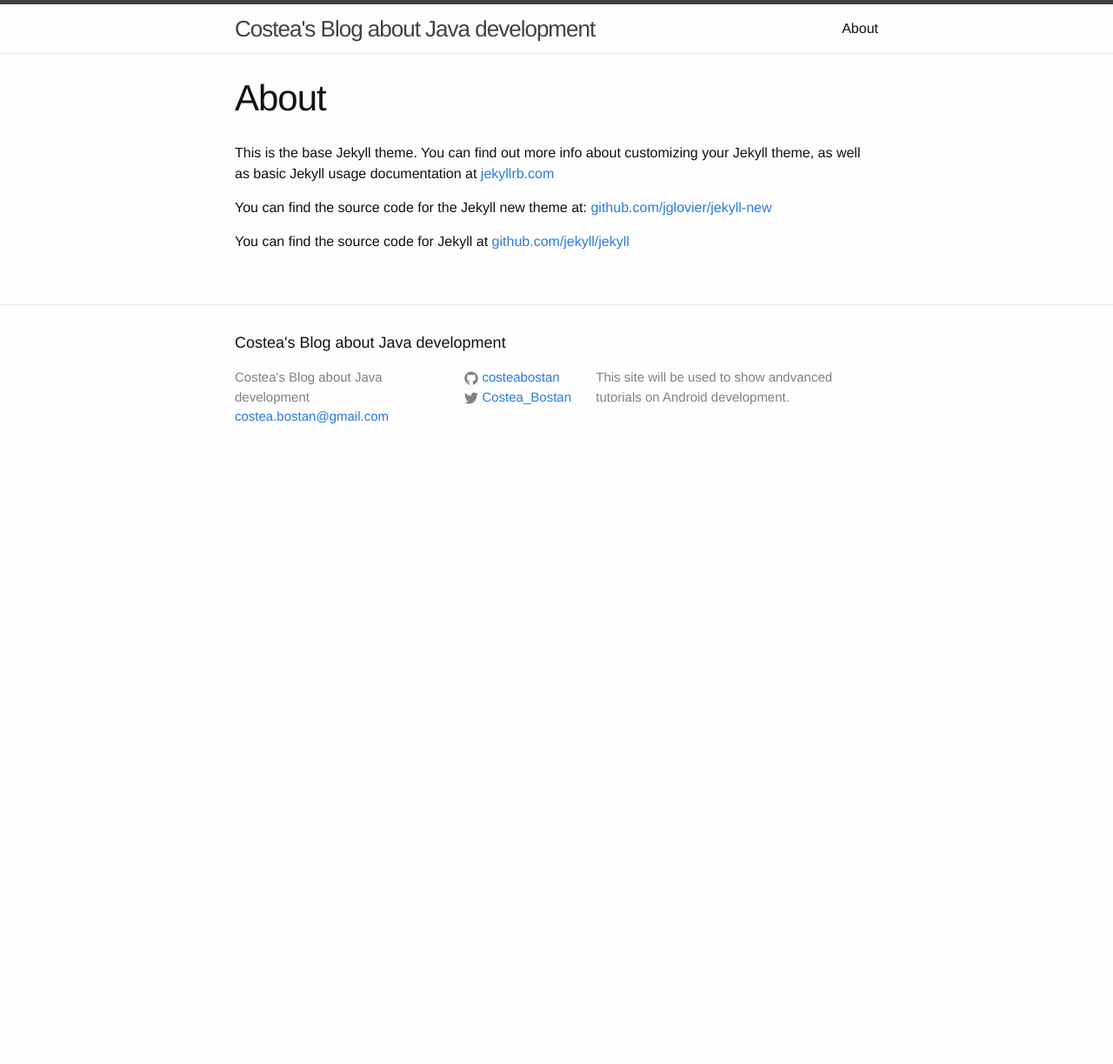
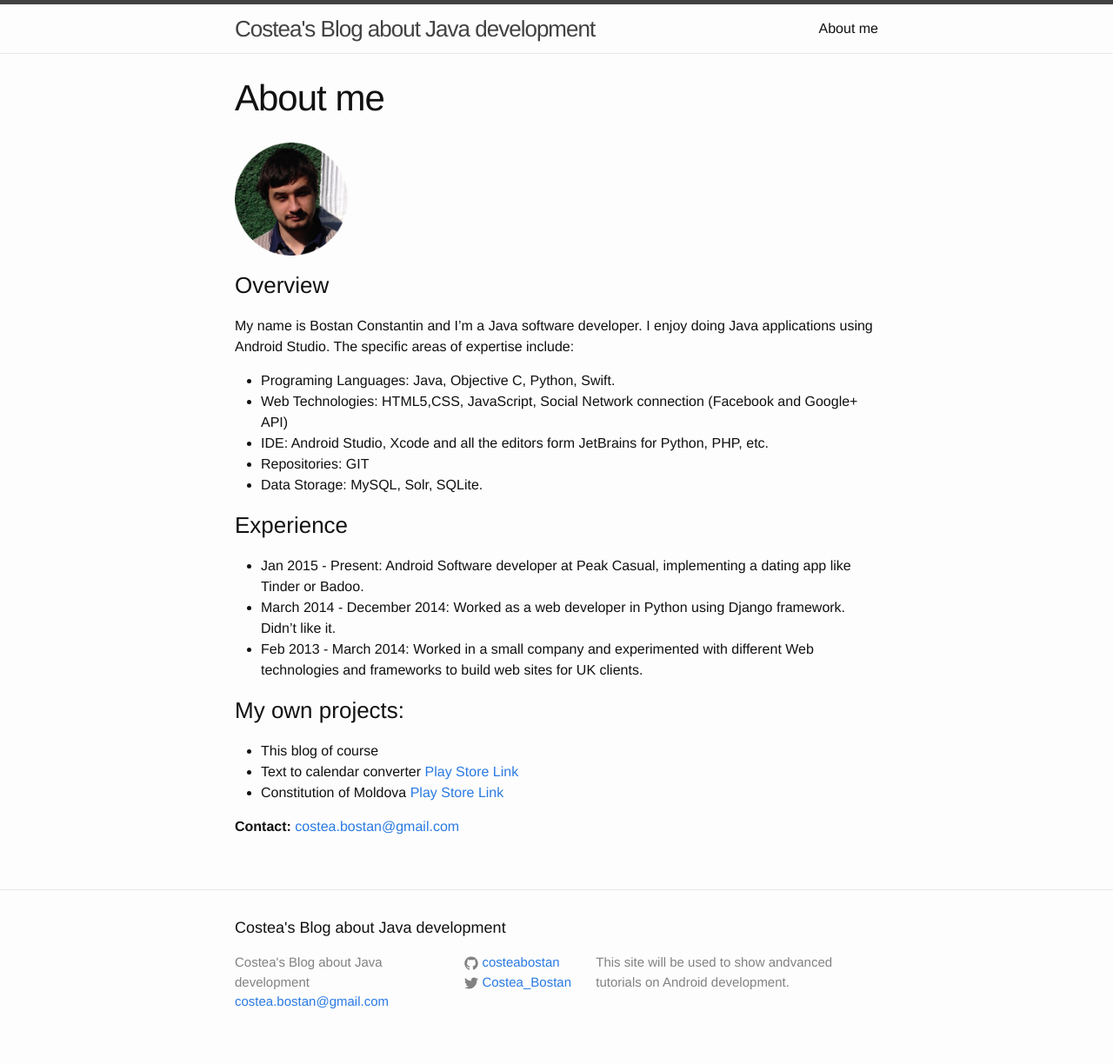
Before and after one commit to costeabostan/costeabostan.github.io, a Jekyll site: the page built from about.md, in a window 1280 px wide. Shown: the whole page at 87% size. Built offline with Jekyll 4.4.1, drawn with Linux system fonts in a browser that asks for light colours; before the commit the page ends 900 px from its top, so only the background shows below that.

Commit message:
Added about me page

```diff
--- a/_layouts/default.html
+++ b/_layouts/default.html
@@ -15,6 +15,16 @@
 
     {% include footer.html %}
 
+    <script>
+      (function(i,s,o,g,r,a,m){i['GoogleAnalyticsObject']=r;i[r]=i[r]||function(){
+      (i[r].q=i[r].q||[]).push(arguments)},i[r].l=1*new Date();a=s.createElement(o),
+      m=s.getElementsByTagName(o)[0];a.async=1;a.src=g;m.parentNode.insertBefore(a,m)
+      })(window,document,'script','//www.google-analytics.com/analytics.js','ga');
+
+      ga('create', 'UA-58694546-2', 'auto');
+      ga('send', 'pageview');
+
+    </script>
   </body>
 
 </html>
--- a/_layouts/page.html
+++ b/_layouts/page.html
@@ -11,4 +11,15 @@ layout: default
     {{ content }}
   </article>
 
+  <script>
+    (function(i,s,o,g,r,a,m){i['GoogleAnalyticsObject']=r;i[r]=i[r]||function(){
+    (i[r].q=i[r].q||[]).push(arguments)},i[r].l=1*new Date();a=s.createElement(o),
+    m=s.getElementsByTagName(o)[0];a.async=1;a.src=g;m.parentNode.insertBefore(a,m)
+    })(window,document,'script','//www.google-analytics.com/analytics.js','ga');
+
+    ga('create', 'UA-58694546-2', 'auto');
+    ga('send', 'pageview');
+
+  </script>
+
 </div>
--- a/about.md
+++ b/about.md
@@ -1,11 +1,30 @@
 ---
 layout: page
-title: About
+title: About me
 permalink: /about/
 ---
+<img src="/assets/images/user.png" alt="User" style="width:130px;height:130px;">
+<h3> Overview </h3>
 
-This is the base Jekyll theme. You can find out more info about customizing your Jekyll theme, as well as basic Jekyll usage documentation at [jekyllrb.com](http://jekyllrb.com/)
+My name is Bostan Constantin and I'm a Java software developer. I enjoy doing Java applications using Android Studio. The specific areas of expertise include:
 
-You can find the source code for the Jekyll new theme at: [github.com/jglovier/jekyll-new](https://github.com/jglovier/jekyll-new)
+* Programing Languages: Java, Objective C, Python, Swift.
+* Web Technologies: HTML5,CSS, JavaScript, Social Network connection (Facebook and Google+ API)
+* IDE: Android Studio, Xcode and all the editors form JetBrains for Python, PHP, etc.
+* Repositories: GIT
+* Data Storage: MySQL, Solr, SQLite.
 
-You can find the source code for Jekyll at [github.com/jekyll/jekyll](https://github.com/jekyll/jekyll)
+<h3> Experience </h3>
+* Jan 2015 - Present: Android Software developer at Peak Casual, implementing a dating app like Tinder or Badoo.
+* March 2014 - December 2014: Worked as a web developer in Python using Django framework. Didn't like it.
+* Feb 2013 - March 2014: Worked in a small company and experimented with different Web technologies and frameworks to build web sites for UK clients.
+
+<h3> My own projects: </h3>
+* This blog of course
+* Text to calendar converter
+<a href="https://play.google.com/store/apps/details?id=crazyapp.texttocalendarconverter">Play Store Link</a>
+* Constitution of Moldova
+<a href="https://play.google.com/store/apps/details?id=md.costea.constitutia">Play Store Link</a>
+
+<b> Contact:</b>
+<a href="mailto:costea.bostan@gmail.com" target="_top">costea.bostan@gmail.com</a>
```
Also changed, not shown: _layouts/post.html (+9 -0 lines), assets/images/user.png (added), 5 other files.
